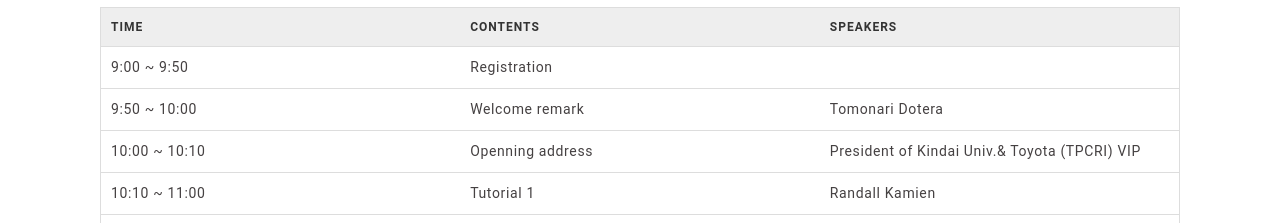
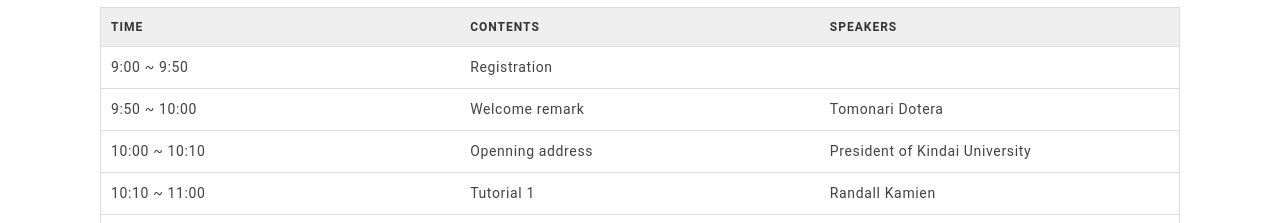
Before and after one commit to dorara-m/gyroidiseverywhere, an Astro site: page /gyroidiseverywhere/ja/program in a window 1280 px wide. Shown: the part 1480-1703 px from the top of the page. Built offline with nearby package versions, Linux system fonts and the light colour scheme; Astro itself is replaced by a stand-in of ours; a web font is replaced by a local one.

Commit message:
タイムテーブルの修正

```diff
--- a/src/components/parts/TimeTable.astro
+++ b/src/components/parts/TimeTable.astro
@@ -23,7 +23,7 @@ import Table from "./Table.astro";
         {
           item1: "10:00 ~ 10:10",
           item2: "Openning address",
-          item3: "President of Kindai Univ.& Toyota (TPCRI) VIP",
+          item3: "President of Kindai University",
         },
         {
           item1: "10:10 ~ 11:00",
```
